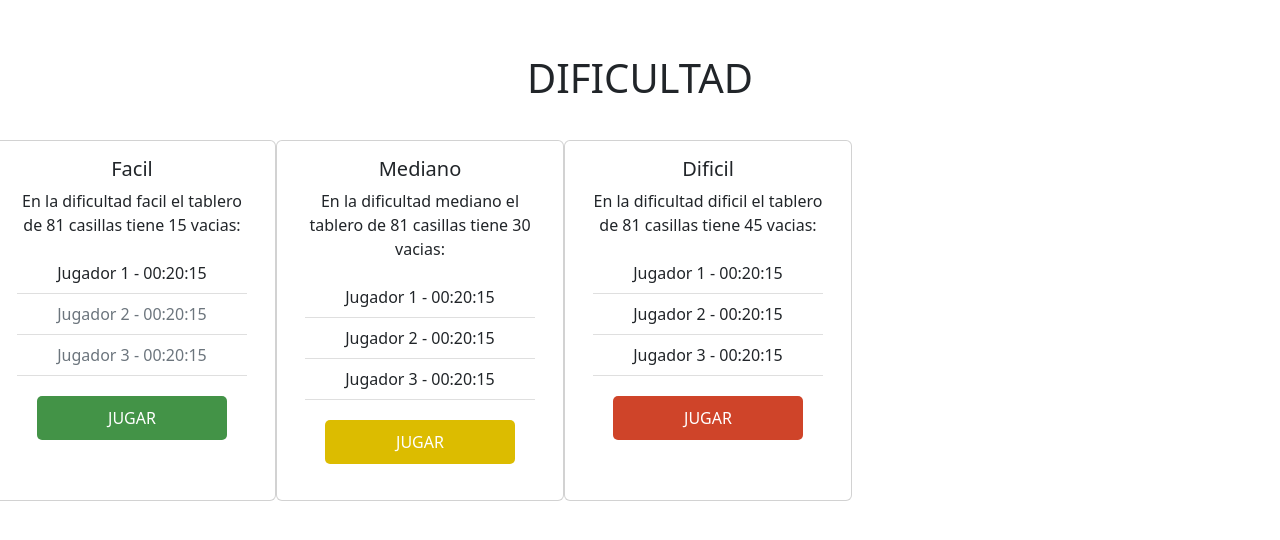
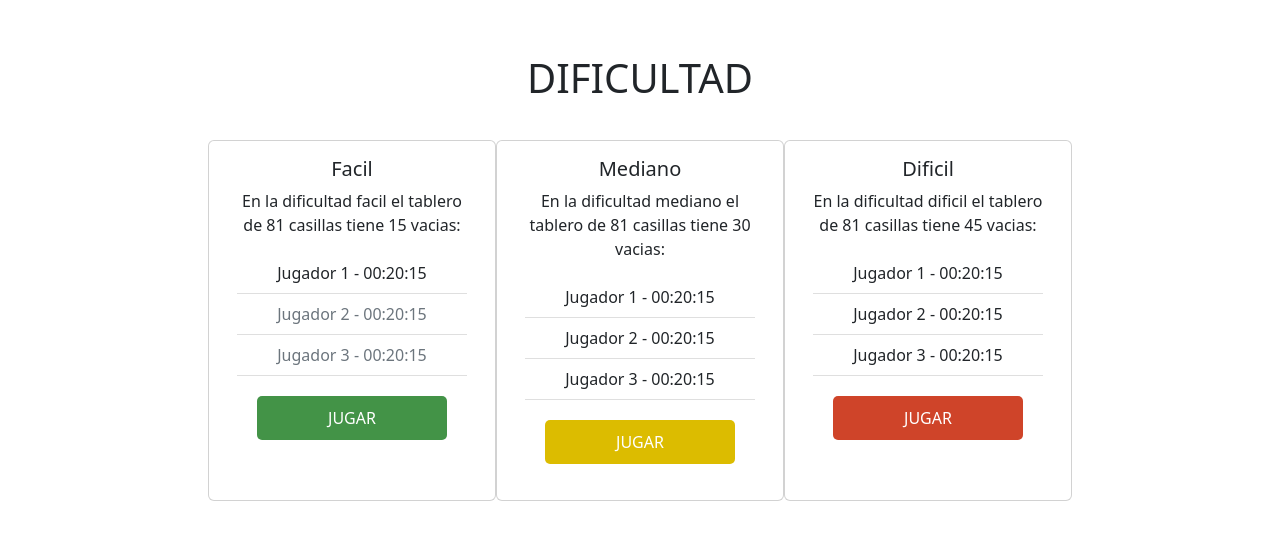
Before and after one commit to LeonardoVilte/Sudoku, a Spring app: page /thymeleaf/home in a window 1280 px wide. Shown: the part 56-596 px from the top of the page. Run offline with Thymeleaf, Linux system fonts and the light colour scheme; the template is opened without the code that fills it, so the values that code supplies are empty; some libraries are stand-ins or nearby versions.

Commit message:
arreglos de estilos ahora si

```diff
--- a/src/main/webapp/resources/core/css/main.css
+++ b/src/main/webapp/resources/core/css/main.css
@@ -9,9 +9,7 @@ body {
 .navbar-brand{
     margin:0 2rem;
 }
-.content{
-    display: flex;
-}
+
 main {
     font-family: Arial, sans-serif;
     text-align: center;
```
